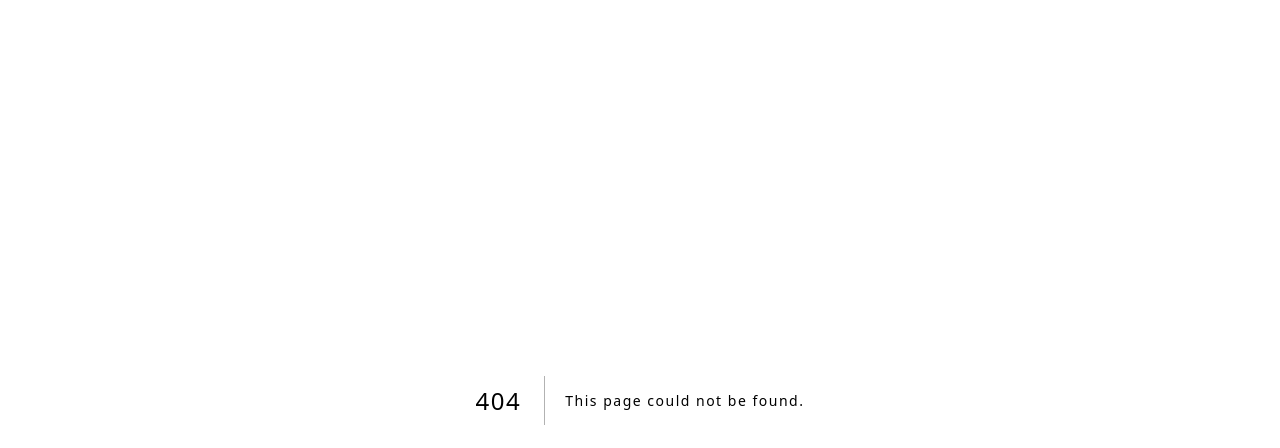
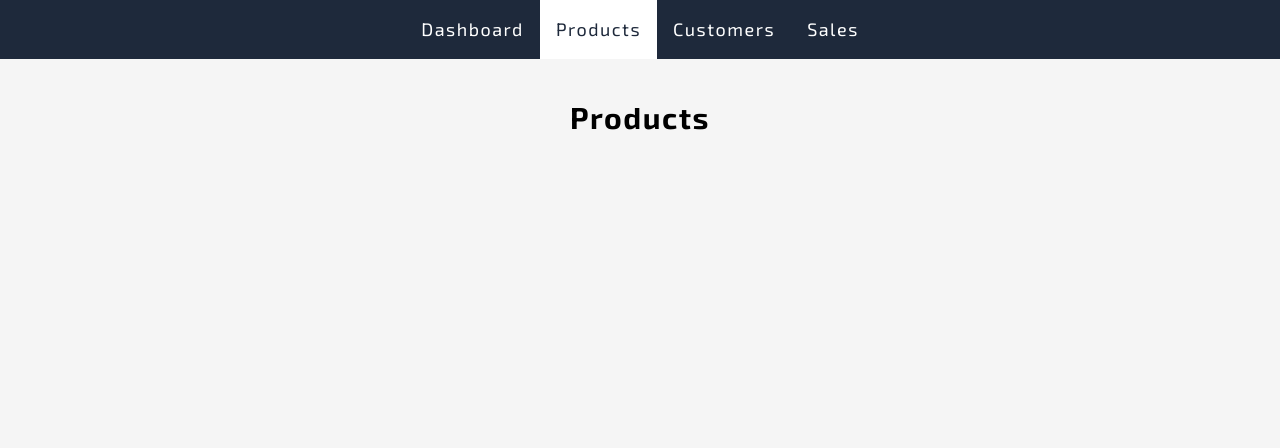
Before and after one commit to alexpetkoff/fullstack-ecommerce-store, a Next.js app: page /admin/products in a window 1280 px wide. Before the commit this address had no page. Shown: the top 448 px of the page. Built offline with nearby package versions, Linux system fonts and the light colour scheme.

Commit message:
created products page

```diff
--- /dev/null
+++ b/src/app/admin/products/page.tsx
@@ -0,0 +1,9 @@
+import { PageHeading } from "@/components/PageHeading";
+
+export default function ProductsPage() {
+    return (
+        <div className="mt-10">
+            <PageHeading>Products</PageHeading>
+        </div>
+    );
+}
```
